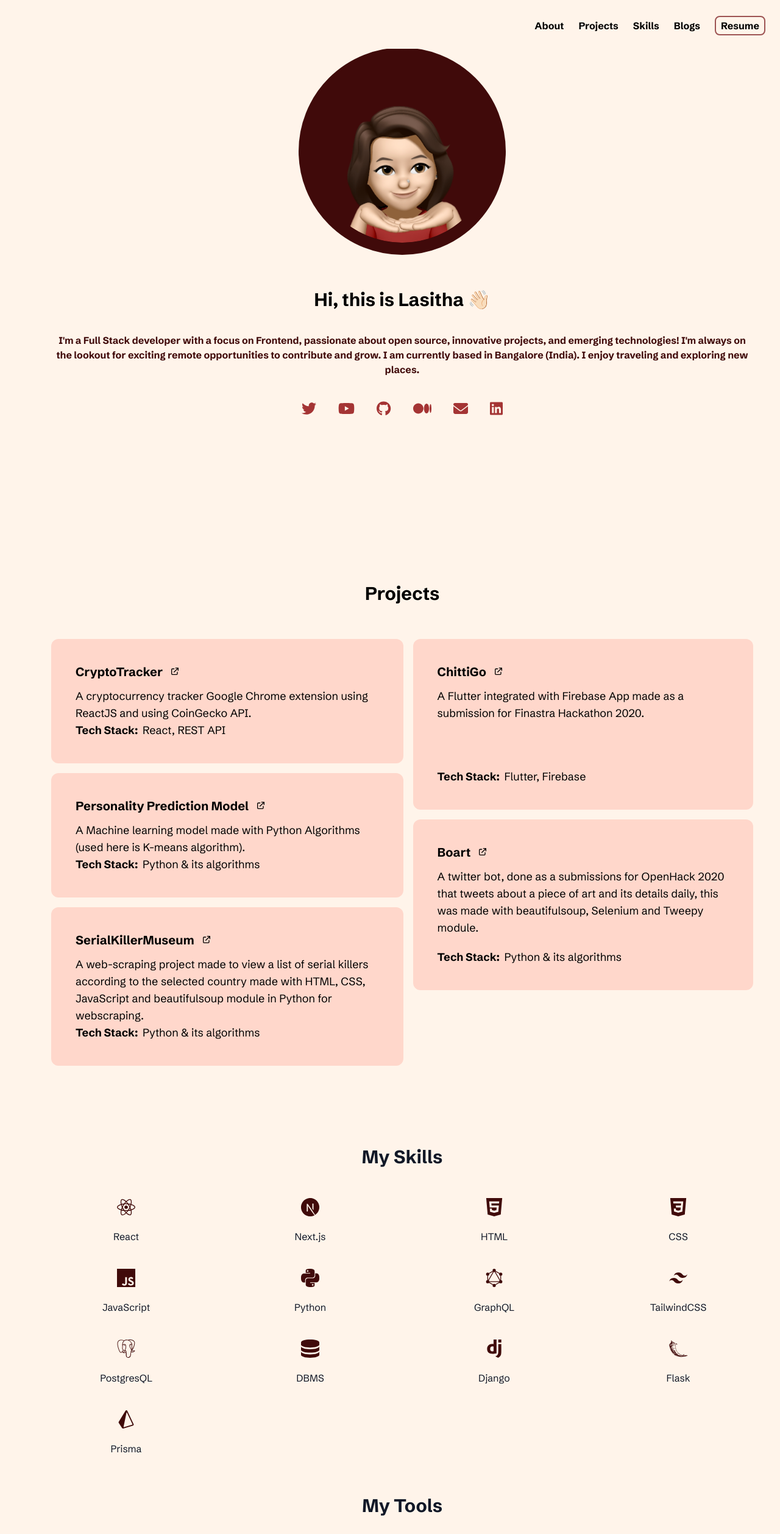
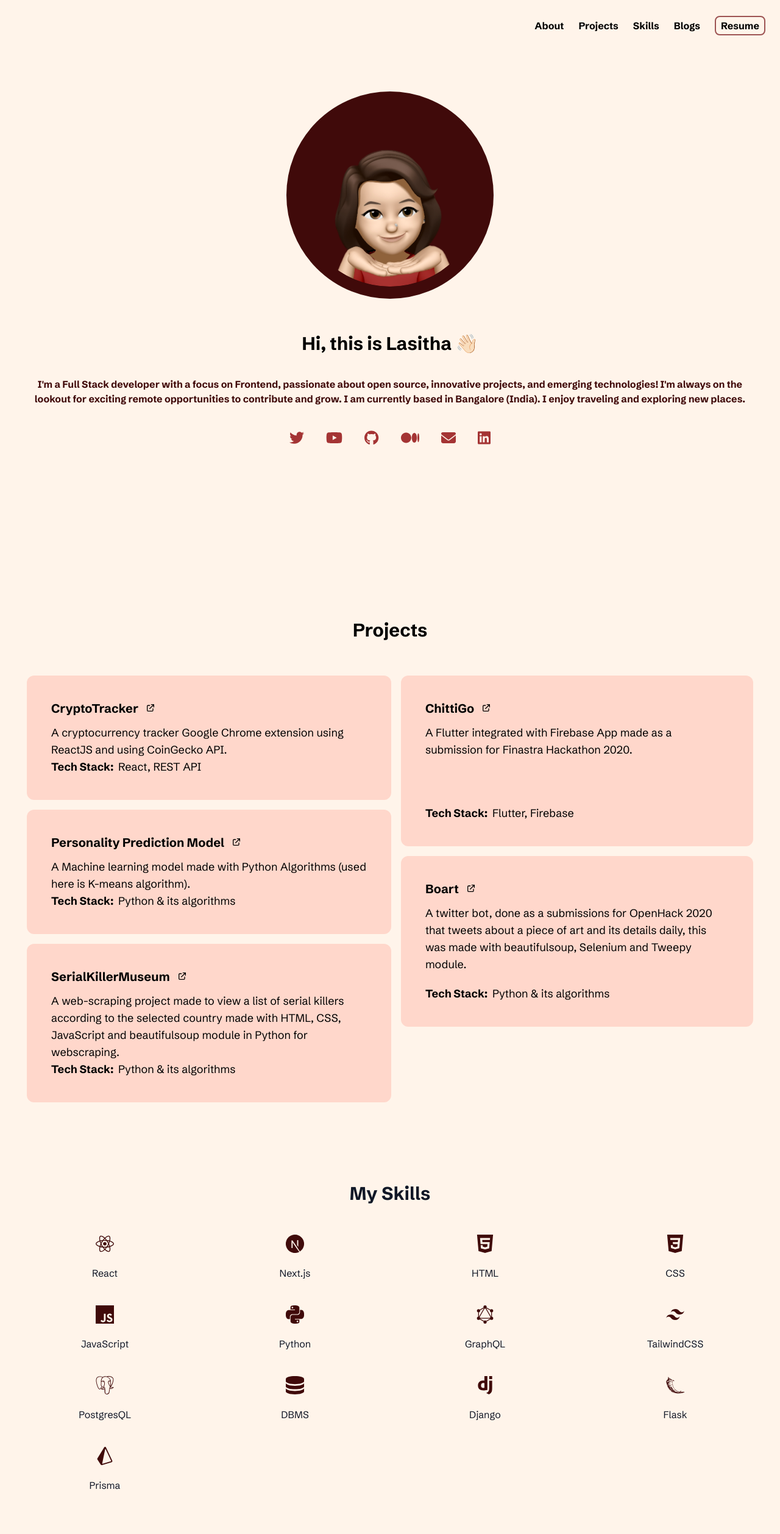
Before and after one commit to LasithaE/portfolio, a Next.js app: page / in a window 1280 px wide. Shown: the top 2516 px of the page at 61% size. Built offline with nearby package versions, Linux system fonts and the light colour scheme.

Commit message:
fix: margin and profile pic issue

```diff
--- a/src/components/NavBar/NavBar.js
+++ b/src/components/NavBar/NavBar.js
@@ -55,7 +55,7 @@
       <div onClick={() => setOpenNav(!openNav)}>
         {openNav ? (
           <>
-            <div className="block font-bodyFont fixed left-0 top-0 w-full z-10 ease-in duration-300 bg-bodyColorLight h-screen md:hidden ">
+            <div className="block font-bodyFont fixed left-0 top-0 w-full z-10 ease-in duration-300 bg-bodyColorLight h-screen pl-[15%] md:hidden">
               <div className="float-right mr-6 mt-6">
                 <FontAwesomeIcon icon={faClose} size="xl" color="#9D5353" />
               </div>
--- a/src/pages/about.js
+++ b/src/pages/about.js
@@ -14,7 +14,7 @@
     "I'm a Full Stack developer with a focus on Frontend, passionate about open source, innovative projects, and emerging technologies! I'm always on the lookout for exciting remote opportunities to contribute and grow. I am currently based in Bangalore (India). I enjoy traveling and exploring new places.";
 
   return (
-    <div className="ml-10">
+    <div className="mt-[60px]">
       <div className="h-screen flex flex-col justify-center items-center mt-[40px] font-bodyFont md:pt-20">
         <div className="block relative rounded-[50%] -mt-[100px] bg-brownColor p-4 border-4 border-brownColor md:-mt-[200px]">
           <Image
--- a/src/pages/projects.js
+++ b/src/pages/projects.js
@@ -41,7 +41,7 @@
   return (
     <div
       id="projects"
-      className="font-bodyFont px-7 pt-[70px] ml-10 h-full md:pt-[100px]"
+      className="font-bodyFont px-7 pt-[70px] h-full md:pt-[100px]"
     >
       <div className="text-3xl text-center font-black pb-10">Projects</div>
       <div className="hidden md:flex flex-row m-4 grid-row-2 gap-4">
--- a/src/pages/skills.js
+++ b/src/pages/skills.js
@@ -44,7 +44,7 @@
   ];
 
   return (
-    <div className="pt-[100px] ml-10 h-full font-bodyFont" id="skills">
+    <div className="pt-[100px] h-full font-bodyFont" id="skills">
       <div className="max-w-7xl mx-auto px-4 sm:px-6 lg:px-8">
         <div className="text-center">
           <h2 className="text-3xl font-bold text-gray-900">My Skills</h2>
```
